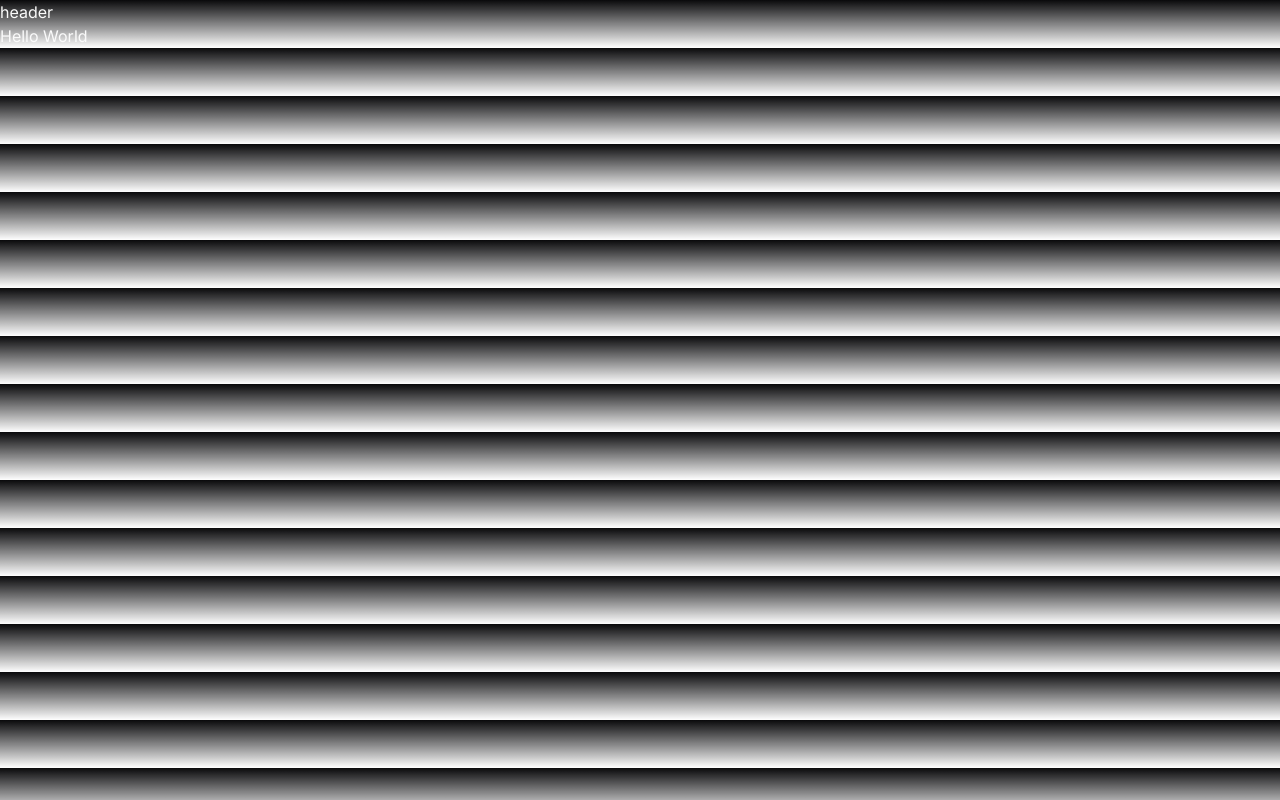
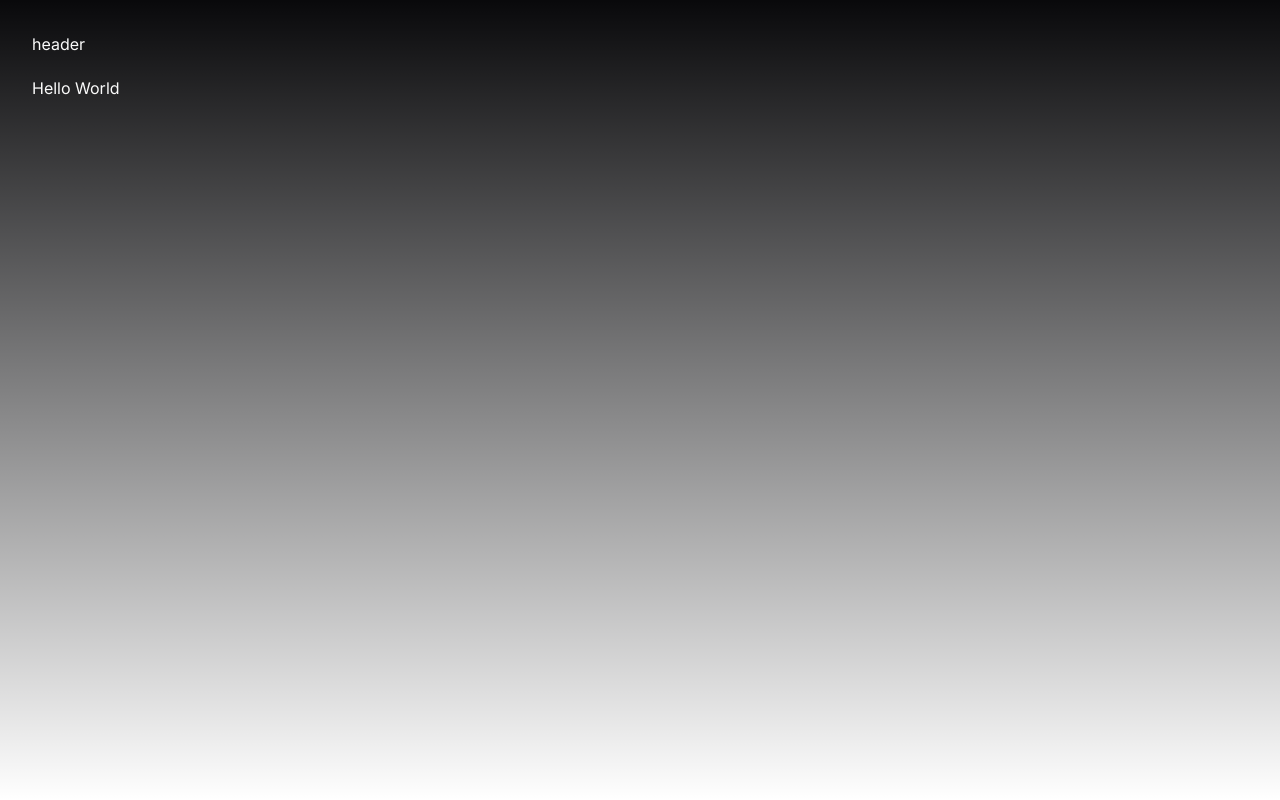
Before and after one commit to w1redl4in/devstore, a Next.js app: page / in a window 1280 px wide. Built offline with nearby package versions, Linux system fonts and the light colour scheme.

Commit message:
style(layout-store): :lipstick: add styles to store layout

```diff
--- a/src/app/(store)/layout.tsx
+++ b/src/app/(store)/layout.tsx
@@ -3,9 +3,9 @@ import { ReactNode } from 'react'
 
 export default function StoreLayout({ children }: { children: ReactNode }) {
   return (
-    <>
+    <div className="mx-auto grid min-h-screen w-full max-w-[1600px] grid-rows-app gap-5 p-8">
       <Header />
       {children}
-    </>
+    </div>
   )
 }
```
